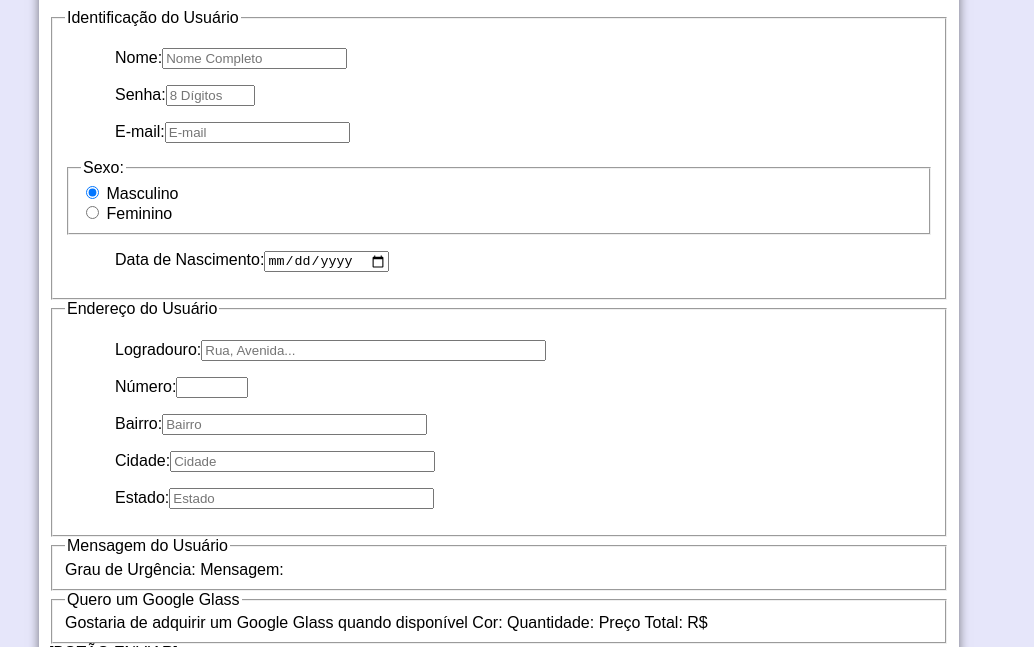
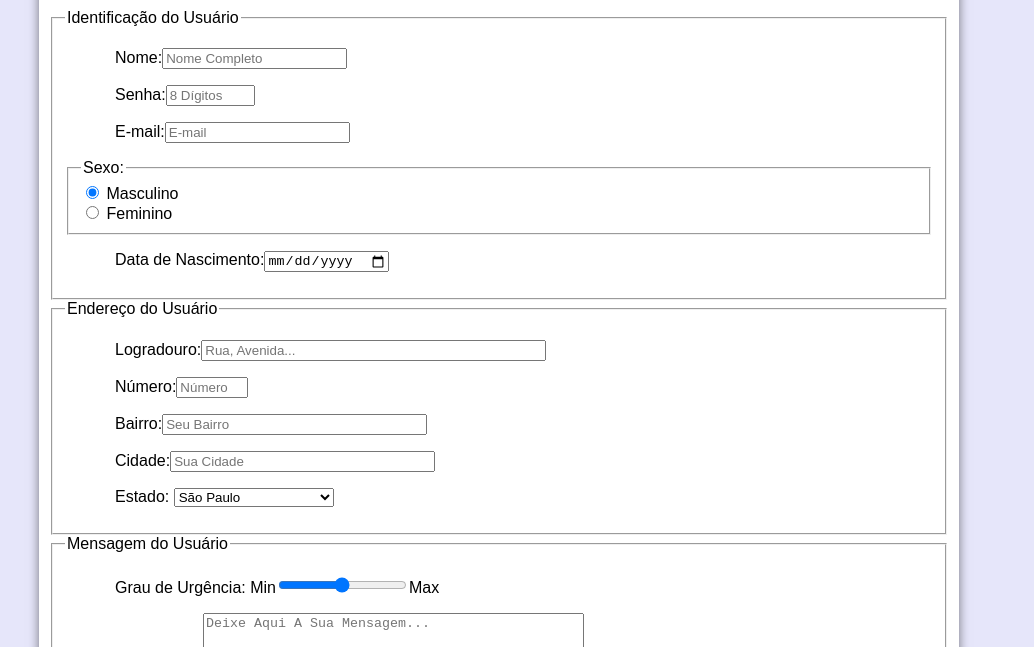
Before and after one commit to leocaliban/Introdu-o-HTML5-CSS, a plain HTML site: page fale-conosco.html in a window 1280 px wide. Shown: the part 305-952 px from the top of the page, without its empty margins (141-1175 px from the left). Drawn offline with Linux system fonts and the light colour scheme.

Commit message:
Aula 34 - Configurando o Formulário, manipulando options e alguns inputs

```diff
--- a/fale-conosco.html
+++ b/fale-conosco.html
@@ -36,8 +36,8 @@
                             <h3 class="data-direita">Atualizado em 28/Agosto/2017</h3>
                         </hgroup>
                     </header>
-                    <!-- criando um formulário -->
-                    <form>
+                    <!-- criando um formulário o método de envio por post(lento e mais seguro) get(rapido e menos seguro)-->
+                    <form method="post" id="fContato" action="mailto:leocaliban@gmail.com">
                         <!-- criando um conjunto de campos -->
                         <fieldset id="usuario">
                             <!-- legenda do campo -->
@@ -60,27 +60,87 @@
                         <fieldset id="endereco">
                             <legend>Endereço do Usuário</legend>
                             <p><label for="cRua">Logradouro:</label><input type="text" name="tRua" id="cRua" size="40" maxlength="60" placeholder="Rua, Avenida..."></p>
-                            <p><label for="cNumero">Número:</label><input type="number" name="tNumero" id="cNumero" max="9999" min="1"> </p>
-                            <p><label for="cBairro">Bairro:<input type="text" name="tBairro" id="cBairro" size="30" maxlength="50" placeholder="Bairro"></label></p>
-                            <p><label for="cCidade">Cidade:<input type="text" name="tCidade" id="cCidade" size="30" maxlength="50" placeholder="Cidade"></label></p>
-                            <p><label for="cEstado">Estado:<input type="text" name="tEstado" id="cEstado" size="30" maxlength="50" placeholder="Estado"></label></p>
+                            <p><label for="cNumero">Número:</label><input type="number" name="tNumero" id="cNumero" max="9999" min="1" placeholder="Número"> </p>
+                            <p><label for="cBairro">Bairro:</label><input type="text" name="tBairro" id="cBairro" size="30" maxlength="50" placeholder="Seu Bairro"></p>
+                            <p><label for="cCidade">Cidade:</label><input type="text" name="tCidade" id="cCidade" size="30" maxlength="50" placeholder="Sua Cidade" list="cidades"></p>
+                            <!-- uma lista de dados pré definidos para o preenchimento da escolha da cidade-->
+                            <datalist id="cidades" >
+                                <option value="Rio De Janeiro"></option>
+                                <option value="São Paulo"></option>
+                                <option value="Patos"></option>
+                                <option value="São José Do Bonfim"></option>
+                            </datalist>
+                            <p><label for="cEstado">Estado:</label>
+                                <!-- criando uma caixa de seleção dos estados e com 'optgroup' agrupo as 'option' que serão os
+                                estados em suas regioes-->
+                                <select name="tEstado" id="cEstado">
+
+                                    <optgroup label="Região Sudeste">
+                                        <option>Espírito Santo</option>
+                                        <option>Minas Gerais</option>
+                                        <option>Rio de Janeiro</option>
+                                        <option selected>São Paulo</option>
+                                    </optgroup>
+
+                                    <optgroup label="Região Sul">
+                                        <option>Paraná</option>
+                                        <option>Rio Grande do Sul</option>
+                                        <option>Santa Catarina</option>
+                                    </optgroup>
+
+                                    <optgroup label="Região Centro-Oeste">
+                                        <option>Distrito Federal</option>
+                                        <option>Goiás</option>
+                                        <option>Mato Grosso</option>
+                                        <option>Mato Grosso do Sul</option>
+
+                                    </optgroup>
+
+                                    <optgroup label="Região Nordeste">
+                                        <option>Alagoas</option>
+                                        <option>Bahia</option>
+                                        <option>Ceará</option>
+                                        <option>Maranhão</option>
+                                        <option>Paraíba</option>
+                                        <option>Pernambuco</option>
+                                        <option>Piauí</option>
+                                        <option>Rio Grande do Norte</option>
+                                        <option>Sergipe</option>
+                                    </optgroup>
+
+                                    <optgroup label="Região Norte">
+                                        <option>Acre</option>
+                                        <option>Amapá</option>
+                                        <option>Amazonas</option>
+                                        <option>Pará</option>
+                                        <option>Rondônia</option>
+                                        <option>Roraima</option>
+                                        <option>Tocantins</option>
+                                    </optgroup>
+                                </select>
+                            </p>
 
                         </fieldset>
 
                         <fieldset id="mensagem">
                             <legend>Mensagem do Usuário</legend>
-
-                            Grau de Urgência:
-                            Mensagem:
+                            <p><label for="cUrgencia">Grau de Urgência:</label>
+                                <!-- no grau de urgencia o 'range' vai ser um controlador visual-->
+                                Min<input type="range" name="tUrgencia" id="cUrgencia" min="0" max="10" step="0.5">Max
+                            </p>
+                            <p><label for="cMsg">Mensagem:</label>
+                                <!-- 'textarea' para grandes testos -->
+                                <textarea name="tMsg" id="cMsg" cols="45" rows="5" placeholder="Deixe Aqui A Sua Mensagem..."></textarea>
+                            </p>
                         </fieldset>
 
                         <fieldset id="pedido">
                             <legend>Quero um Google Glass</legend>
 
-                            Gostaria de adquirir um Google Glass quando disponível
-                            Cor:
-                            Quantidade:
-                            Preço Total: R$
+                            <p>Gostaria de adquirir um Google Glass quando disponível</p>
+                            <p>Cor:</p>
+                            <p>Quantidade:</p>
+                            <p>Preço Total: R$</p>
                         </fieldset>
 
 [BOTÃO ENVIAR]
```
Also changed, not shown: _css/media.css (line endings or trailing spaces).
